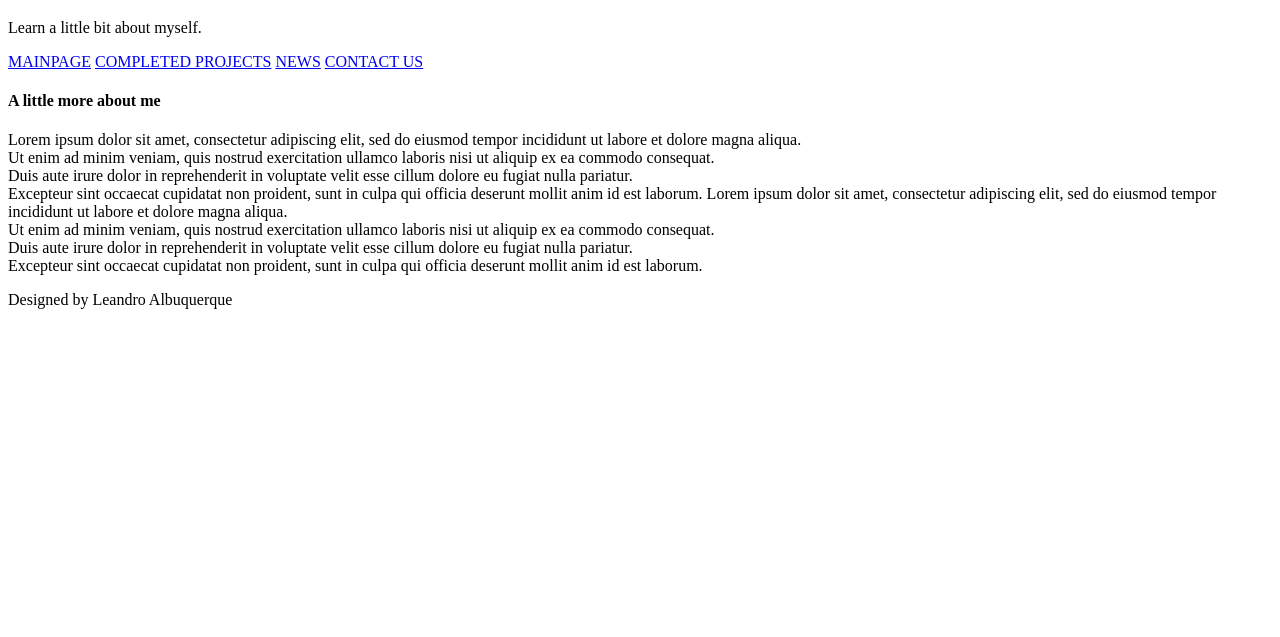
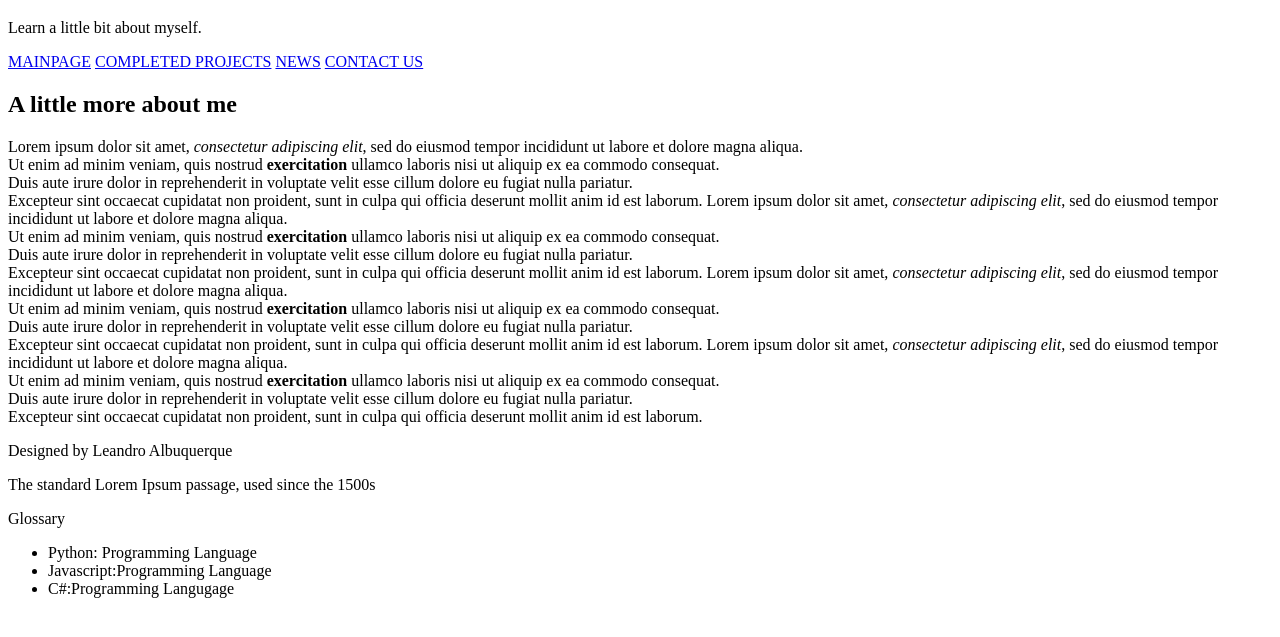
Before and after one commit to lsaleandro/portfolio, a plain HTML site: page about-me.html in a window 1280 px wide. Shown: the part 61-698 px from the top of the page. Drawn offline with Linux system fonts and the light colour scheme.

Commit message:
Adding Second Page

```diff
--- a/about-me.html
+++ b/about-me.html
@@ -1,5 +1,5 @@
 <!DOCTYPE html>
-<html lang="en" dir="ltr">
+<html lang="zxx" dir="ltr">
   <head>
     <meta charset="utf-8">
     <title>About me</title>
@@ -15,23 +15,38 @@
           <a href="#">COMPLETED PROJECTS</a>
           <a href="#">NEWS</a>
           <a href="#">CONTACT US</a>
-        </header>
-        <nav>
+      </header>
+    </nav>
         <article>
-          <h1>A little more about me</h1>
-          <p>Lorem ipsum dolor sit amet, consectetur adipiscing elit, sed do eiusmod tempor incididunt ut labore et dolore magna aliqua.<br>
-             Ut enim ad minim veniam, quis nostrud exercitation ullamco laboris nisi ut aliquip ex ea commodo consequat.<br>
+          <h2>A little more about me</h2>
+          <p>Lorem ipsum dolor sit amet, <em>consectetur adipiscing elit</em>, sed do eiusmod tempor incididunt ut labore et dolore magna aliqua.<br>
+             Ut enim ad minim veniam, quis nostrud <strong>exercitation</strong> ullamco laboris nisi ut aliquip ex ea commodo consequat.<br>
              Duis aute irure dolor in reprehenderit in voluptate velit esse cillum dolore eu fugiat nulla pariatur.<br>
              Excepteur sint occaecat cupidatat non proident, sunt in culpa qui officia deserunt mollit anim id est laborum.
-             Lorem ipsum dolor sit amet, consectetur adipiscing elit, sed do eiusmod tempor incididunt ut labore et dolore magna aliqua.<br>
-             Ut enim ad minim veniam, quis nostrud exercitation ullamco laboris nisi ut aliquip ex ea commodo consequat.<br>
+             Lorem ipsum dolor sit amet, <em>consectetur adipiscing elit</em>, sed do eiusmod tempor incididunt ut labore et dolore magna aliqua.<br>
+             Ut enim ad minim veniam, quis nostrud <strong>exercitation</strong> ullamco laboris nisi ut aliquip ex ea commodo consequat.<br>
+             Duis aute irure dolor in reprehenderit in voluptate velit esse cillum dolore eu fugiat nulla pariatur.<br>
+             Excepteur sint occaecat cupidatat non proident, sunt in culpa qui officia deserunt mollit anim id est laborum.
+             Lorem ipsum dolor sit amet, <em>consectetur adipiscing elit</em>, sed do eiusmod tempor incididunt ut labore et dolore magna aliqua.<br>
+             Ut enim ad minim veniam, quis nostrud <strong>exercitation</strong> ullamco laboris nisi ut aliquip ex ea commodo consequat.<br>
+             Duis aute irure dolor in reprehenderit in voluptate velit esse cillum dolore eu fugiat nulla pariatur.<br>
+             Excepteur sint occaecat cupidatat non proident, sunt in culpa qui officia deserunt mollit anim id est laborum.
+             Lorem ipsum dolor sit amet, <em>consectetur adipiscing elit</em>, sed do eiusmod tempor incididunt ut labore et dolore magna aliqua.<br>
+             Ut enim ad minim veniam, quis nostrud <strong>exercitation</strong> ullamco laboris nisi ut aliquip ex ea commodo consequat.<br>
              Duis aute irure dolor in reprehenderit in voluptate velit esse cillum dolore eu fugiat nulla pariatur.<br>
              Excepteur sint occaecat cupidatat non proident, sunt in culpa qui officia deserunt mollit anim id est laborum.</p>
              <footer>
                <p>Designed by Leandro Albuquerque</p>
              </footer>
         </article>
-      </header>
-    </nav>
+      <footer>
+        <p>The standard Lorem Ipsum passage, used since the 1500s</p>
+        <p>Glossary</p>
+        <ul>
+          <li>Python: Programming Language</li>
+          <li>Javascript:Programming Language</li>
+          <li>C#:Programming Langugage</li>
+        </ul>
+      </footer>
   </body>
 </html>
```
